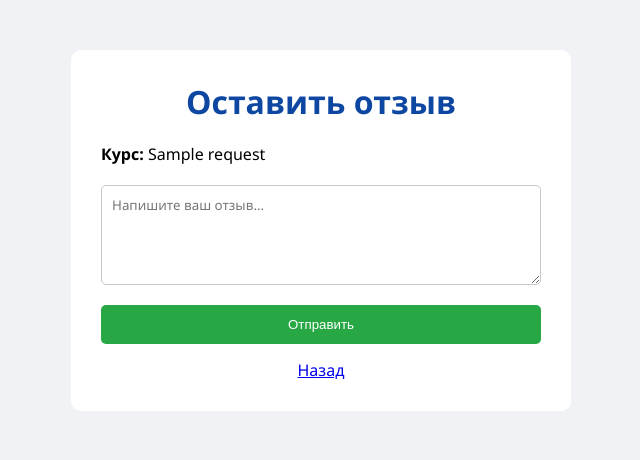
After one commit to Torik0502/Demo-exam, a Flask app: page /review/1 in a window 1280 px wide. The commit adds this page. Shown: the top 460 px of the page, without its empty margins (319-959 px from the left). Run offline with Flask 3, Linux system fonts and the light colour scheme; a user stored in the database is signed in; tables that the repository leaves empty hold one stand-in row (values such as "Sample post").

Commit message:
Add files via upload

```diff
--- a/app.py
+++ b/app.py
@@ -1,6 +1,6 @@
 from flask import Flask, render_template, request, redirect, url_for, session
 from flask_sqlalchemy import SQLAlchemy
-import re
+import re #для проверок логина и тд
 
 app = Flask(__name__)
 app.secret_key = 'secretkey2026'
@@ -9,7 +9,7 @@ app.config['SQLALCHEMY_TRACK_MODIFICATIONS'] = False
 db = SQLAlchemy(app)
 
 
-# таблица пользователей
+#таблица пользователей
 class User(db.Model):
     id = db.Column(db.Integer, primary_key=True)
     login = db.Column(db.String(80), unique=True, nullable=False)
@@ -17,9 +17,7 @@ class User(db.Model):
     fio = db.Column(db.String(200), nullable=False)
     phone = db.Column(db.String(20), nullable=False)
     email = db.Column(db.String(120), nullable=False)
-
-
-# таблица заявок
+#таблица заявок
 class Request(db.Model):
     id = db.Column(db.Integer, primary_key=True)
     user_id = db.Column(db.Integer, db.ForeignKey('user.id'), nullable=False)
@@ -27,8 +25,10 @@ class Request(db.Model):
     start_date = db.Column(db.String(20), nullable=False)
     payment_method = db.Column(db.String(50), nullable=False)
     status = db.Column(db.String(50), default='Новое')
+    review = db.Column(db.Text, nullable=True)
 
-# валидация
+
+#валидация
 def valid_login(login):
     return re.match(r'^[a-zA-Z0-9]{6,}$', login) is not None
 
@@ -45,10 +45,10 @@ def valid_date(date):
     return re.match(r'^\d{2}\.\d{2}\.\d{4}$', date) is not None
 
 
+#роуты страничек
 @app.route('/')
 def index():
     return render_template('index.html')
-
 
 @app.route('/register', methods=['GET', 'POST'])
 def register():
@@ -78,7 +78,6 @@ def register():
 
     return render_template('register.html', error=error)
 
-
 @app.route('/login', methods=['GET', 'POST'])
 def login():
     error = None
@@ -86,26 +85,25 @@ def login():
         login = request.form['login']
         password = request.form['password']
 
-        # вход в админку
+        #вход в админку
         if login == 'Admin26' and password == 'Demo20':
             session['admin'] = True
             return redirect(url_for('admin'))
 
+        #пользовательский вход
         user = User.query.filter_by(login=login, password=password).first()
         if user:
             session['user_id'] = user.id
-            return redirect(url_for('index'))
+            return redirect(url_for('my'))
         else:
             error = 'Неверный логин или пароль'
 
     return render_template('login.html', error=error)
 
-
 @app.route('/logout')
 def logout():
     session.clear()
     return redirect(url_for('index'))
-
 
 @app.route('/create', methods=['GET', 'POST'])
 def create():
@@ -134,7 +132,6 @@ def create():
 
     return render_template('create.html', error=error)
 
-
 @app.route('/my')
 def my():
     if not session.get('user_id'):
@@ -143,7 +140,6 @@ def my():
     requests = Request.query.filter_by(user_id=session['user_id']).all()
     return render_template('my_requests.html', requests=requests)
 
-
 @app.route('/admin')
 def admin():
     if not session.get('admin'):
@@ -151,7 +147,6 @@ def admin():
 
     all_requests = Request.query.all()
     return render_template('admin.html', requests=all_requests)
-
 
 @app.route('/status/<int:rid>/<status>')
 def status(rid, status):
@@ -164,6 +159,22 @@ def status(rid, status):
         db.session.commit()
     return redirect(url_for('admin'))
 
+@app.route('/review/<int:rid>', methods=['GET', 'POST'])
+def review(rid):
+    if not session.get('user_id'):
+        return redirect(url_for('login'))
+
+    req = Request.query.get(rid)
+    if not req or req.user_id != session['user_id']:
+        return redirect(url_for('my'))
+
+    if request.method == 'POST':
+        req.review = request.form['review']
+        db.session.commit()
+        return redirect(url_for('my'))
+
+    return render_template('review.html', req=req)
+
 if __name__ == '__main__':
     with app.app_context():
         db.drop_all()
--- a/templates/register.html
+++ b/templates/register.html
@@ -10,7 +10,7 @@
         label { display: block; margin-bottom: 5px; font-weight: bold; color: #6c757d; }
         input { width: 100%; padding: 10px; margin-bottom: 15px; border: 1px solid #ffffff; border-radius: 5px; transition: 0.3s; }
         input:focus { border-color: #0d47a1; outline: none; }
-        button { width: 100%; padding: 12px; background: #0d47a1; color: white; border: none; border-radius: 5px; font-size: 16px; cursor: pointer; transition: 0.3s; }
+        button { width: 100%; padding: 12px; background: #0d47a1; color: #ffffff; border: none; border-radius: 5px; font-size: 16px; cursor: pointer; transition: 0.3s; }
         button:hover { background: #0d47a1; transform: scale(1.02); }
         .error { background: #f8d7da; color: #721c24; padding: 10px; border-radius: 5px; margin-bottom: 20px; text-align: center; }
         .link { text-align: center; margin-top: 15px; }
--- /dev/null
+++ b/templates/review.html
@@ -0,0 +1,28 @@
+<!DOCTYPE html>
+<html>
+<head>
+    <title>Отзыв</title>
+    <style>
+        * { margin: 0; padding: 0; box-sizing: border-box; }
+        body { font-family: 'Segoe UI', Tahoma, Geneva, Verdana, sans-serif; background: #f0f2f5; padding: 50px; }
+        .container { max-width: 500px; margin: 0 auto; background: #ffffff; border-radius: 10px; padding: 30px; }
+        h1 { text-align: center; margin-bottom: 20px; color: #0d47a1; }
+        p { margin-bottom: 20px; }
+        textarea { width: 100%; height: 100px; padding: 10px; border: 1px solid #cec5c5; border-radius: 5px; font-family: inherit; }
+        button { width: 100%; padding: 12px; background: #28a745; color: #ffffff; border: none; border-radius: 5px; cursor: pointer; margin-top: 15px; }
+        button:hover { background: #218838; }
+        .back { margin-top: 15px; display: block; text-align: center; }
+    </style>
+</head>
+<body>
+    <div class="container">
+        <h1>Оставить отзыв</h1>
+        <p><strong>Курс:</strong> {{ req.course_name }}</p>
+        <form method="POST">
+            <textarea name="review" placeholder="Напишите ваш отзыв..." required></textarea>
+            <button type="submit">Отправить</button>
+        </form>
+        <a href="/my" class="back">Назад</a>
+    </div>
+</body>
+</html>
```
Also changed, not shown: templates/admin.html (+22 -10 lines), templates/create.html (+7 -7 lines), templates/login.html (+7 -7 lines), templates/my_requests.html (+12 -3 lines), instance/database.db.
